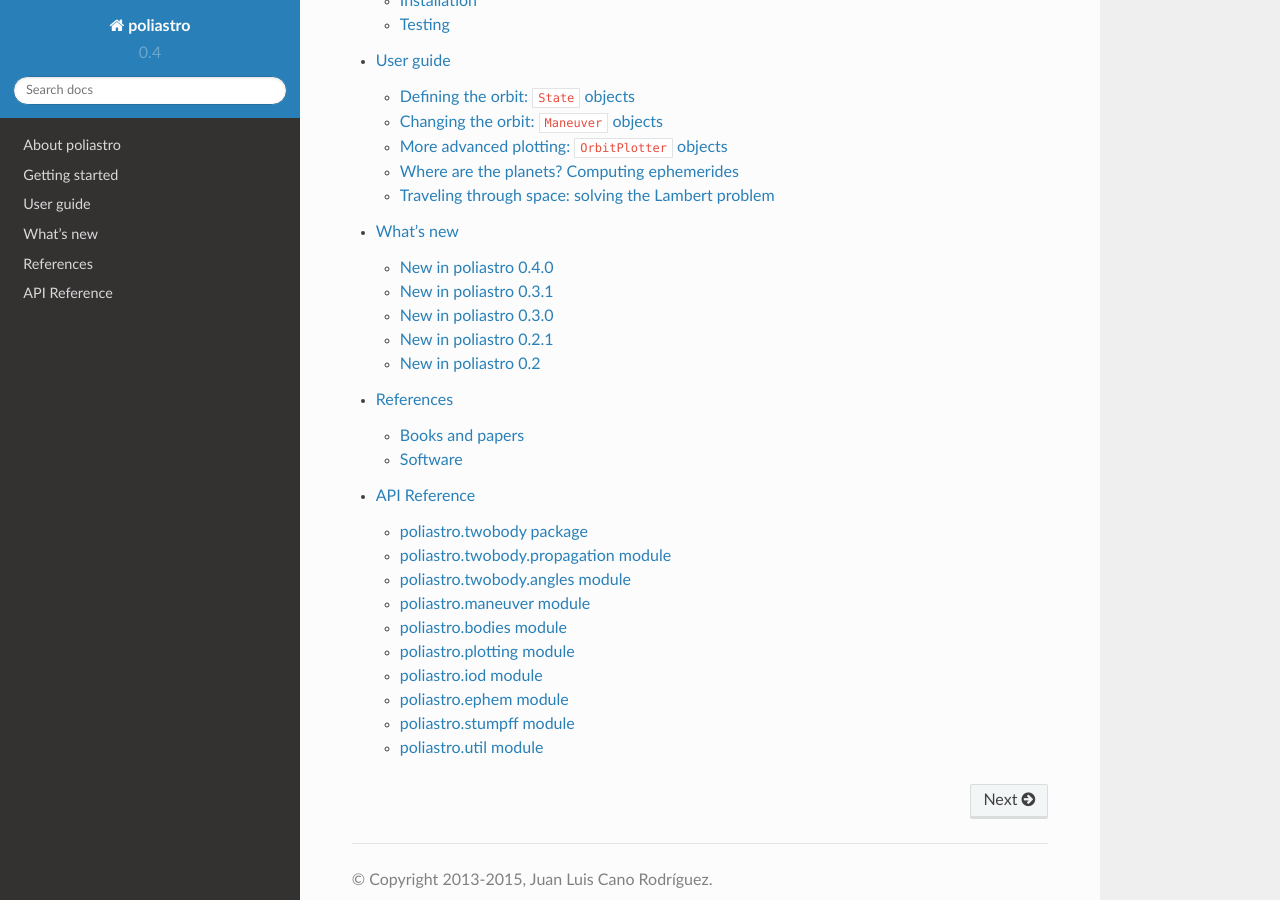
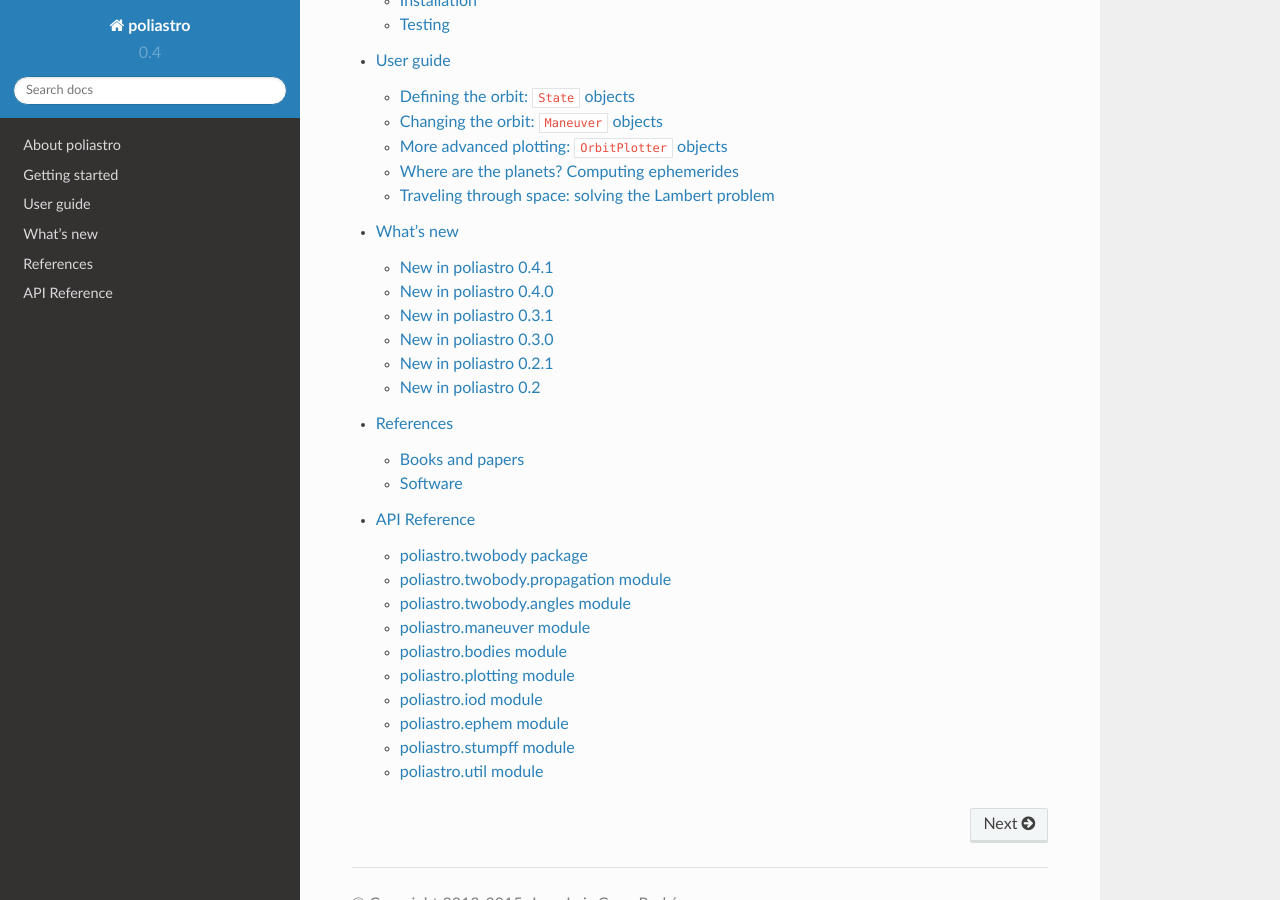
Before and after one commit to poliastro/poliastro, a Sphinx documentation site: the page built from docs/source/index.rst, in a window 1280 px wide and 900 px high, scrolled down 1521 px. Built offline with Sphinx 7.4.7 and the Read the Docs theme 2.0.0, drawn with Linux system fonts in a browser that asks for light colours.

Commit message:
Bump version to 0.4.1

```diff
--- a/appveyor.yml
+++ b/appveyor.yml
@@ -2,7 +2,7 @@
 # Windows
 # File shamelessly inspired by Astropy
 
-version: 0.4.0-{build}
+version: 0.4.1-{build}
 
 branches:
   only:
--- a/docs/source/changelog.rst
+++ b/docs/source/changelog.rst
@@ -1,5 +1,10 @@
 What's new
 ==========
+
+New in poliastro 0.4.1
+----------------------
+
+Fixed packaging problem.
 
 New in poliastro 0.4.0
 ----------------------
--- a/docs/source/conf.py
+++ b/docs/source/conf.py
@@ -62,7 +62,7 @@
 # The short X.Y version.
 version = '0.4'
 # The full version, including alpha/beta/rc tags.
-release = '0.4.0'
+release = '0.4.1'
 
 # The language for content autogenerated by Sphinx. Refer to documentation
 # for a list of supported languages.
--- a/setup.py
+++ b/setup.py
@@ -9,7 +9,7 @@
 # http://blog.ionelmc.ro/2014/05/25/python-packaging/
 setup(
     name="poliastro",
-    version='0.4.0',
+    version='0.4.1',
     description="poliastro - Python package for Orbital Mechanics",
     author="Juan Luis Cano",
     author_email="hello@juanlu.space",
--- a/src/poliastro/__init__.py
+++ b/src/poliastro/__init__.py
@@ -9,4 +9,4 @@
 """
 from poliastro.testing import test
 
-__version__ = '0.4.0'
+__version__ = '0.4.1'
```
Also changed, not shown: 2 other files.
